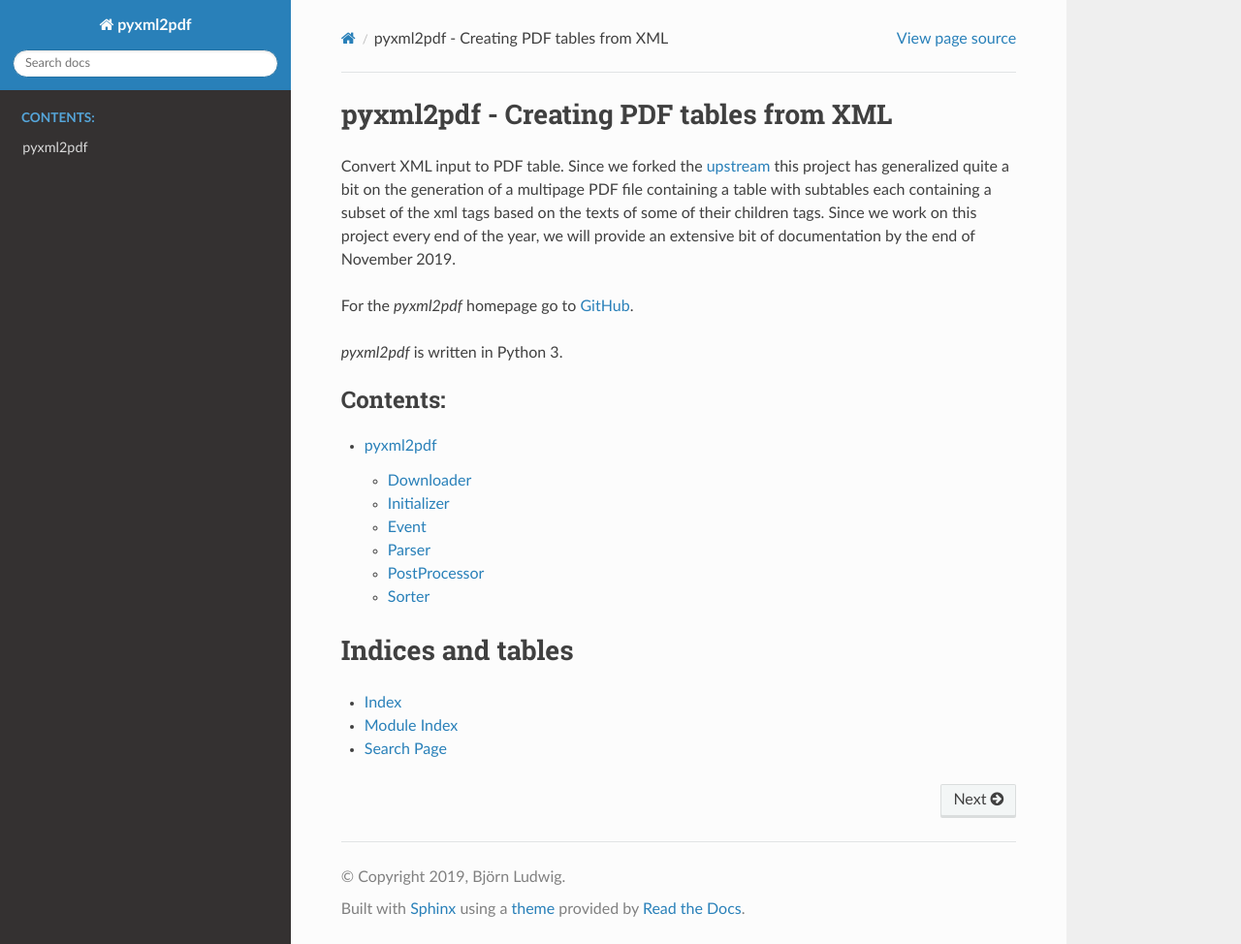
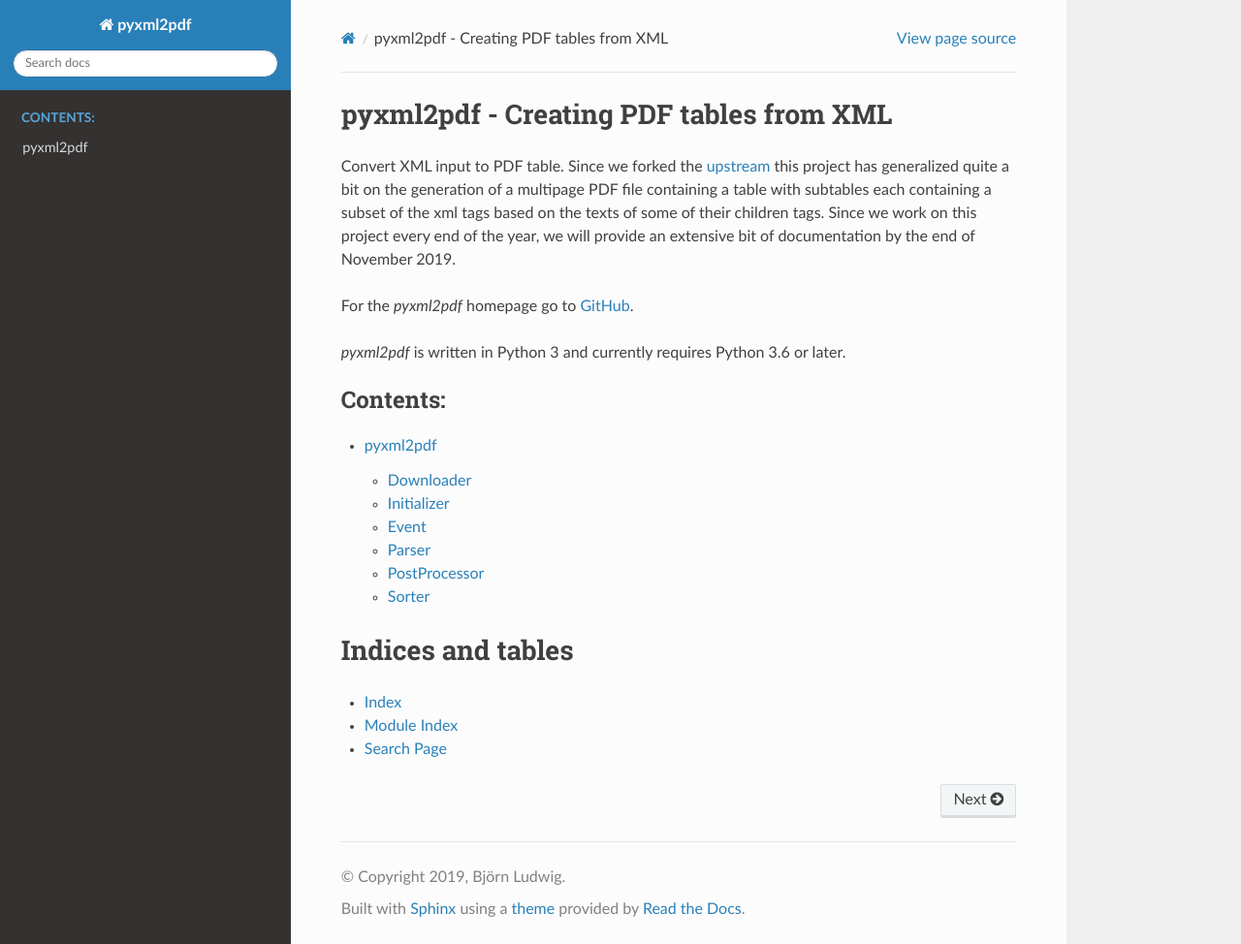
Before and after one commit to BjoernLudwigPTB/pyxml2pdf, a Sphinx documentation site: the page built from docs/index.rst, in a window 1280 px wide and 974 px high. Shown: the whole window at 97% size. Built offline with Sphinx 7.4.7 and the Read the Docs theme 2.0.0, drawn with Linux system fonts in a browser that asks for light colours.

Commit message:
docs(python): include python version in setup.py and docs

```diff
--- a/docs/index.rst
+++ b/docs/index.rst
@@ -11,7 +11,7 @@
 For the *pyxml2pdf* homepage go to `GitHub <https://github.com/BjoernLudwigPTB/
 pyxml2pdf>`_.
 
-*pyxml2pdf* is written in Python 3.
+*pyxml2pdf* is written in Python 3 and currently requires Python 3.6 or later.
 
 .. toctree::
     :maxdepth: 2
--- a/setup.py
+++ b/setup.py
@@ -32,7 +32,7 @@
     packages=find_packages(exclude=["test"]),
     documentation="pyxml2pdf.readthedocs.io",
     install_requires=["defusedxml", "reportlab", "requests", "pypdf2", "clint"],
-    python_requires=">=3",
+    python_requires=">=3.6",
     classifiers=[
         "Development Status :: 4 - Beta",
         "Topic :: Utilities",
```
